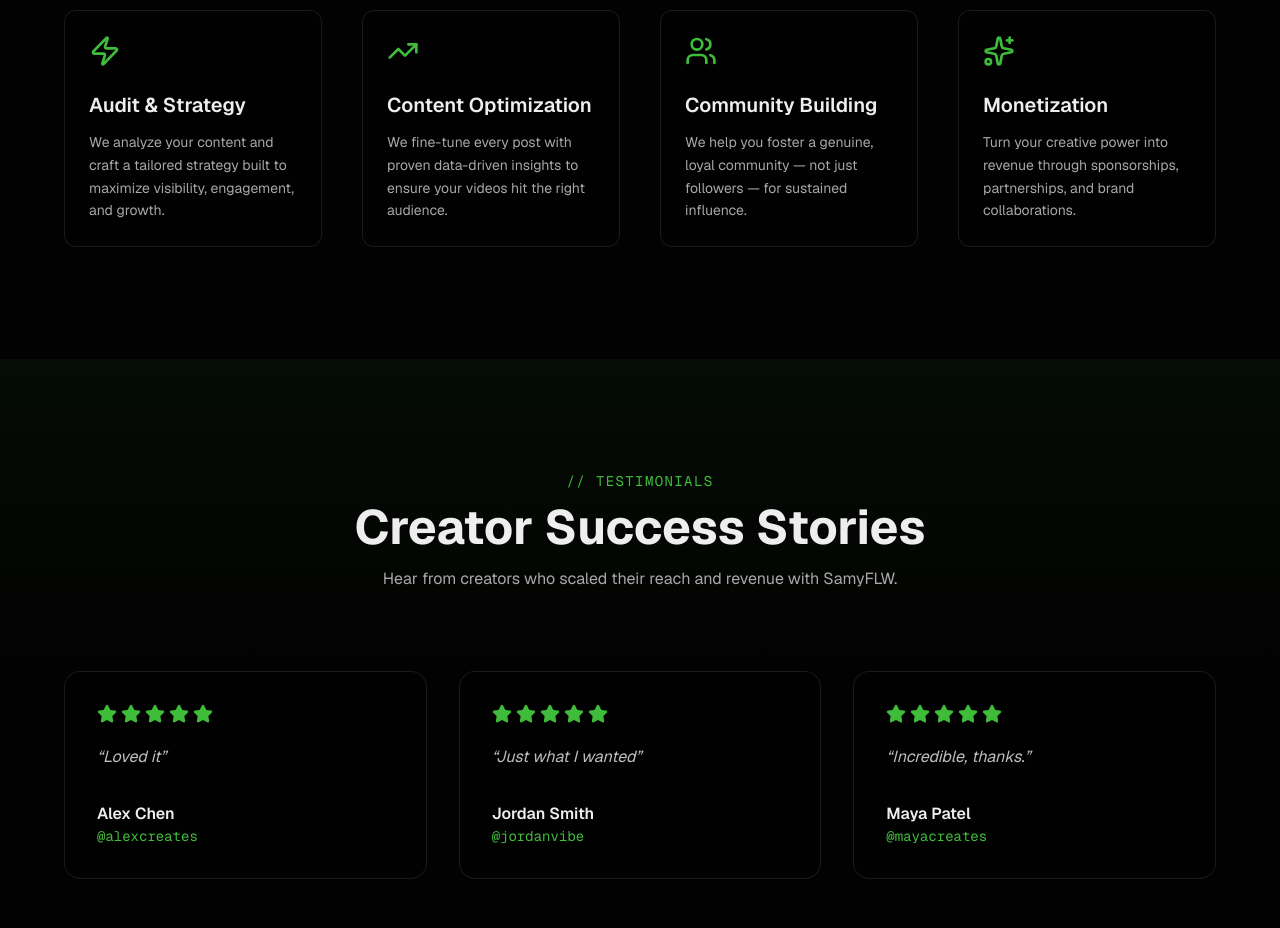
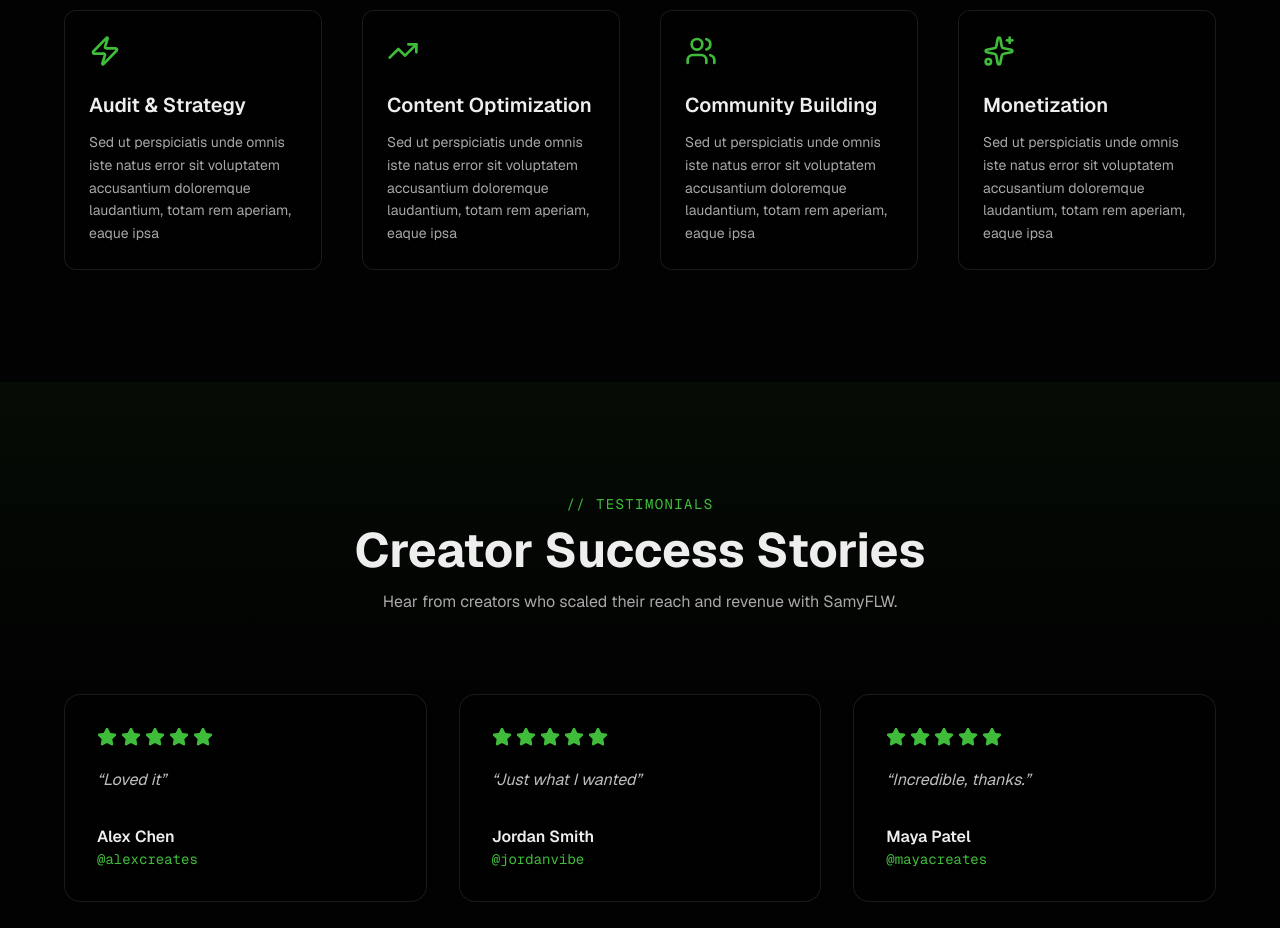
Before and after one commit to JaziBro/matrix_landing_page, a Next.js app: page / in a window 1280 px wide. Shown: the part 1820-2748 px from the top of the page. Built offline with nearby package versions, Linux system fonts and the light colour scheme.

Commit message:
Update Features

```diff
--- a/app/components/Features.tsx
+++ b/app/components/Features.tsx
@@ -12,25 +12,25 @@ export default function FeaturesSection() {
       icon: Zap,
       title: "Audit & Strategy",
       description:
-        "We analyze your content and craft a tailored strategy built to maximize visibility, engagement, and growth.",
+        "Sed ut perspiciatis unde omnis iste natus error sit voluptatem accusantium doloremque laudantium, totam rem aperiam, eaque ipsa",
     },
     {
       icon: TrendingUp,
       title: "Content Optimization",
       description:
-        "We fine-tune every post with proven data-driven insights to ensure your videos hit the right audience.",
+        "Sed ut perspiciatis unde omnis iste natus error sit voluptatem accusantium doloremque laudantium, totam rem aperiam, eaque ipsa",
     },
     {
       icon: Users,
       title: "Community Building",
       description:
-        "We help you foster a genuine, loyal community — not just followers — for sustained influence.",
+        "Sed ut perspiciatis unde omnis iste natus error sit voluptatem accusantium doloremque laudantium, totam rem aperiam, eaque ipsa",
     },
     {
       icon: Sparkles,
       title: "Monetization",
       description:
-        "Turn your creative power into revenue through sponsorships, partnerships, and brand collaborations.",
+        "Sed ut perspiciatis unde omnis iste natus error sit voluptatem accusantium doloremque laudantium, totam rem aperiam, eaque ipsa",
     },
   ]
 
```
